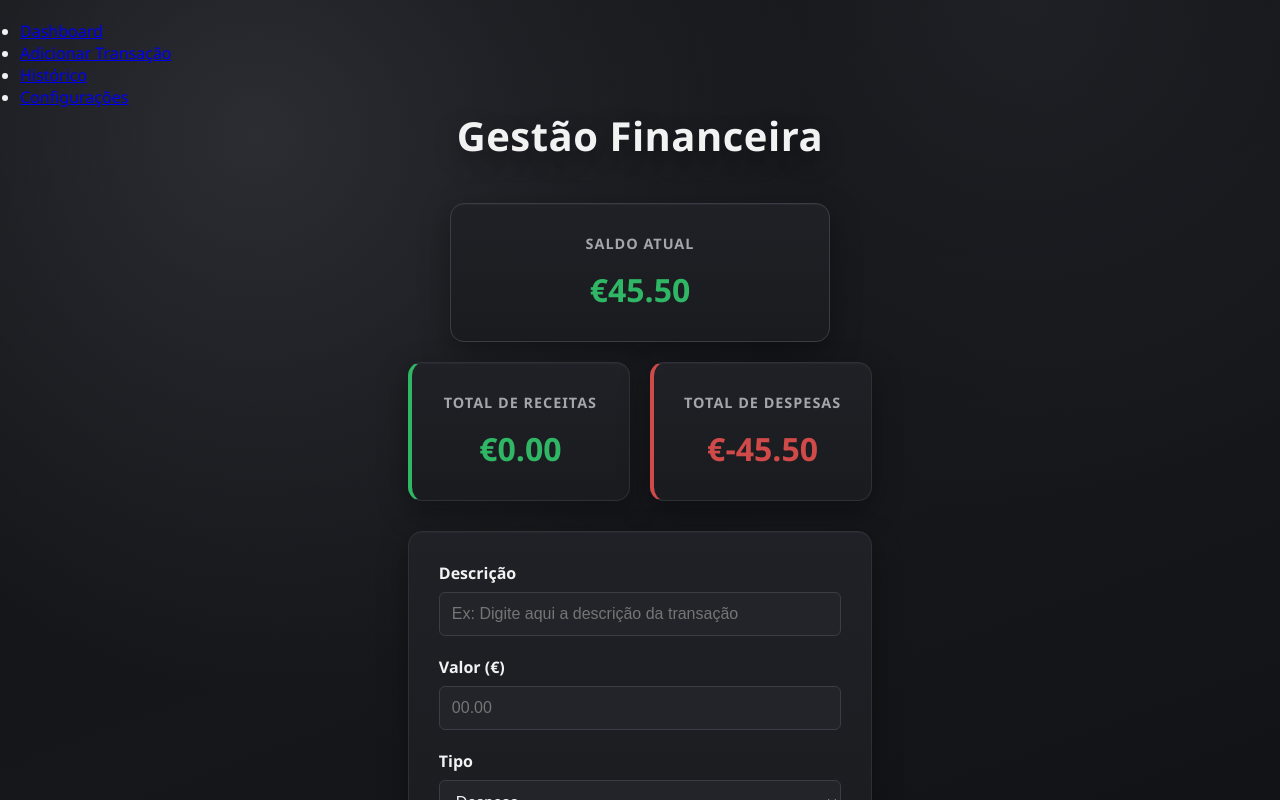
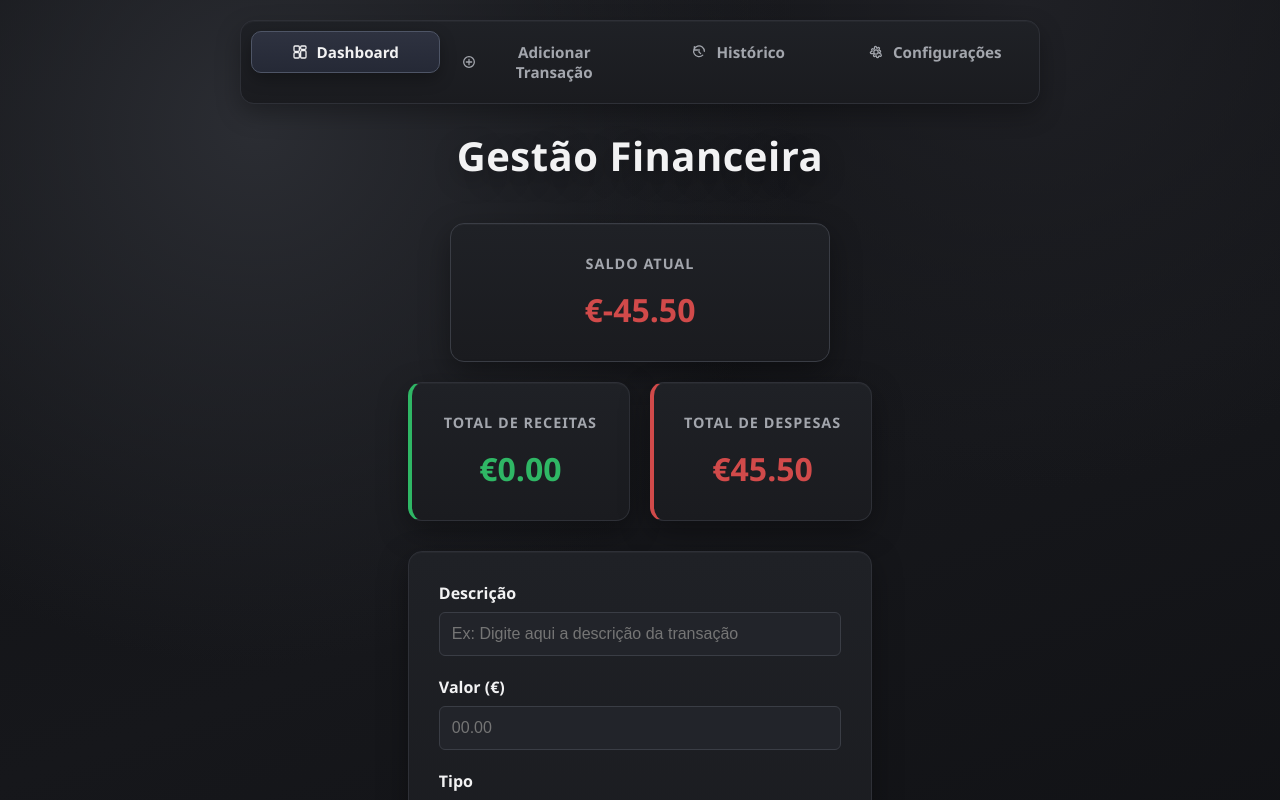
Before and after one commit to DanielMoraesTI/projeto_react, a React (Vite) app: page /dashboard in a window 1280 px wide. Shown: the top 800 px of the page. Built offline with nearby package versions, Linux system fonts and the light colour scheme.

Commit message:
aplicado estilo duvidoso na Navbar e ajuste de código conforme solicitado no V2 que deixa de usar o type para determinar receitas e despesas e sim o sinal do amount

```diff
--- a/src/App.jsx
+++ b/src/App.jsx
@@ -12,22 +12,21 @@ function App() {
 
   // Calcular valores tanto soma de receitas, despesas e saldo
   const income = transactions
-    .filter((t) => t.type === "income")
+    .filter((t) => t.amount > 0)
     .reduce((sum, t) => sum + t.amount, 0);
 
   const expense = transactions
-    .filter((t) => t.type === "expense")
-    .reduce((sum, t) => sum + t.amount, 0);
+    .filter((t) => t.amount < 0)
+    .reduce((sum, t) => sum + Math.abs(t.amount), 0);
 
   const balance = income - expense;
 
   // Adicionar transação onde é gerado um ID único, a data atual e os dados da transação vinda do formulário de adição de transação. A nova transação é adicionada no início da lista de transações para que apareça primeiro.
-  const handleAdd = ({ description, amount, type }) => {
+  const handleAdd = ({ description, amount }) => {
     const newTransaction = {
       id: Math.max(...transactions.map((t) => t.id), 0) + 1,
       description,
       amount,
-      type,
       date: new Date().toISOString().split("T")[0],
     };
     setTransactions([newTransaction, ...transactions]);
@@ -50,9 +49,7 @@ function App() {
         <TransactionList transactions={transactions} onDelete={handleDelete} />
       </main>
 
-      <footer className="app-footer">
-        &#169; 2026 Grupo Pangéia. Projeto React M6.
-      </footer>
+
       <ReactQueryDevtools initialIsOpen={false} />
     </div>
   );
--- a/src/components/AddTransaction.jsx
+++ b/src/components/AddTransaction.jsx
@@ -14,10 +14,12 @@ function AddTransaction({ onAdd }) {
       return;
     }
 
+    const numericAmount = Math.abs(parseFloat(amount));
+    const signedAmount = type === "expense" ? -numericAmount : numericAmount;
+
     onAdd({
       description: description.trim(),
-      amount: parseFloat(amount),
-      type: type,
+      amount: signedAmount,
     });
 
     setDescription("");
@@ -44,7 +46,9 @@ function AddTransaction({ onAdd }) {
           value={amount}
           onChange={(e) => setAmount(e.target.value)}
           // Blocks 'e' and 'E', which browsers allow by default in number inputs for scientific notation (e.g. 1e5)
-          onKeyDown={(e) => (e.key === 'e' || e.key === 'E') && e.preventDefault()}
+          onKeyDown={(e) =>
+            (e.key === "e" || e.key === "E") && e.preventDefault()
+          }
           placeholder="00.00"
         />
       </div>
--- a/src/components/Navbar.jsx
+++ b/src/components/Navbar.jsx
@@ -1,32 +1,87 @@
+import { useEffect, useState } from "react";
 import { NavLink } from "react-router";
 
 const Navbar = () => {
+  const [scrollProgress, setScrollProgress] = useState(0);
+
+  useEffect(() => {
+    const handleScroll = () => {
+      const progress = Math.min(window.scrollY / 180, 1);
+      setScrollProgress(progress);
+    };
+
+    handleScroll();
+    window.addEventListener("scroll", handleScroll, { passive: true });
+
+    return () => window.removeEventListener("scroll", handleScroll);
+  }, []);
+
+  const navItems = [
+    {
+      to: "/dashboard",
+      label: "Dashboard",
+      icon: (
+        <svg viewBox="0 0 24 24" aria-hidden="true">
+          <rect x="3" y="3" width="8" height="8" rx="1.5" />
+          <rect x="13" y="3" width="8" height="5" rx="1.5" />
+          <rect x="13" y="10" width="8" height="11" rx="1.5" />
+          <rect x="3" y="13" width="8" height="8" rx="1.5" />
+        </svg>
+      ),
+    },
+    {
+      to: "/add-transaction",
+      label: "Adicionar Transação",
+      icon: (
+        <svg viewBox="0 0 24 24" aria-hidden="true">
+          <circle cx="12" cy="12" r="8" />
+          <path d="M12 8v8M8 12h8" />
+        </svg>
+      ),
+    },
+    {
+      to: "/history",
+      label: "Histórico",
+      icon: (
+        <svg viewBox="0 0 24 24" aria-hidden="true">
+          <path d="M5 4v5h5" />
+          <path d="M20 11a8 8 0 1 0-2.34 5.66" />
+          <path d="M12 8v4l2.5 2.5" />
+        </svg>
+      ),
+    },
+    {
+      to: "/settings",
+      label: "Configurações",
+      icon: (
+        <svg viewBox="0 0 24 24" aria-hidden="true">
+          <circle cx="12" cy="12" r="3.25" />
+          <path d="M19.4 15a1 1 0 0 0 .2 1.1l.1.1a1.5 1.5 0 0 1-2.1 2.1l-.1-.1a1 1 0 0 0-1.1-.2 1 1 0 0 0-.6.9V19a1.5 1.5 0 0 1-3 0v-.2a1 1 0 0 0-.6-.9 1 1 0 0 0-1.1.2l-.1.1a1.5 1.5 0 1 1-2.1-2.1l.1-.1a1 1 0 0 0 .2-1.1 1 1 0 0 0-.9-.6H5a1.5 1.5 0 0 1 0-3h.2a1 1 0 0 0 .9-.6 1 1 0 0 0-.2-1.1l-.1-.1a1.5 1.5 0 0 1 2.1-2.1l.1.1a1 1 0 0 0 1.1.2 1 1 0 0 0 .6-.9V5a1.5 1.5 0 0 1 3 0v.2a1 1 0 0 0 .6.9 1 1 0 0 0 1.1-.2l.1-.1a1.5 1.5 0 1 1 2.1 2.1l-.1.1a1 1 0 0 0-.2 1.1 1 1 0 0 0 .9.6h.2a1.5 1.5 0 0 1 0 3h-.2a1 1 0 0 0-.9.6z" />
+        </svg>
+      ),
+    },
+  ];
+
   return (
-        <nav className="navbar">
+    <nav
+      className={`navbar${scrollProgress > 0.05 ? " is-scrolled" : ""}`}
+      style={{ "--nav-scroll": scrollProgress }}
+    >
       <ul>
-                <li>
-                    <NavLink to="/dashboard" className={({ isActive }) => isActive ? "active" : ""}>
-                        Dashboard
+        {navItems.map((item) => (
+          <li key={item.to}>
+            <NavLink
+              to={item.to}
+              className={({ isActive }) => (isActive ? "active" : "")}
+            >
+              <span className="navbar-icon">{item.icon}</span>
+              <span>{item.label}</span>
             </NavLink>
           </li>
-                <li>
-                    <NavLink to="/add-transaction" className={({ isActive }) => isActive ? "active" : ""}>
-                        Adicionar Transação
-                    </NavLink>
-                </li>
-                <li>
-                    <NavLink to="/history" className={({ isActive }) => isActive ? "active" : ""}>
-                        Histórico
-                    </NavLink>
-                </li>
-                <li>
-                    <NavLink to="/settings" className={({ isActive }) => isActive ? "active" : ""}>
-                        Configurações
-                    </NavLink>
-                </li>
+        ))}
       </ul>
     </nav>
   );
-}
+};
 
 export default Navbar;
--- a/src/components/TransactionItem.jsx
+++ b/src/components/TransactionItem.jsx
@@ -1,7 +1,8 @@
 // O componente TransactionItem recebe os dados de uma transação e a função de delete como props. Ele determina se a transação é uma receita ou despesa com base no tipo e renderiza as informações da transação, incluindo a descrição, data e valor formatado. O valor é exibido com um sinal de "+" para receitas e "-" para despesas, e a cor do valor é definida como verde para receitas e vermelho para despesas. Além disso, há um botão de delete que, quando clicado, chama a função onDelete passando o ID da transação para remover a transação correspondente da lista.
 
 export function TransactionItem({ transaction, onDelete }) {
-  const isIncome = transaction.type === "income";
+  const isIncome = transaction.amount > 0;
+  const displayAmount = Math.abs(transaction.amount);
 
   return (
     <div className={`transaction-item ${isIncome ? "income" : "expense"}`}>
@@ -12,12 +13,9 @@ export function TransactionItem({ transaction, onDelete }) {
 
       <div className="transaction-amount">
         <span className={isIncome ? "positive" : "negative"}>
-          {isIncome ? "+" : "-"}€{transaction.amount.toFixed(2)}
+          {isIncome ? "+" : "-"}€{displayAmount.toFixed(2)}
         </span>
-        <button
-          className="delete-btn"
-          onClick={() => onDelete(transaction.id)}
-        >
+        <button className="delete-btn" onClick={() => onDelete(transaction.id)}>
           ×
         </button>
       </div>
--- a/src/main.jsx
+++ b/src/main.jsx
@@ -8,6 +8,7 @@ import Dashboard from "./pages/Dashboard.jsx";
 import AddTransaction from "./pages/AddTransaction.jsx";
 import History from "./pages/History.jsx";
 import Settings from "./pages/Settings.jsx";
+import "./styles/App.css";
 
 const queryClient = new QueryClient();
 
--- a/src/styles/App.css
+++ b/src/styles/App.css
@@ -59,6 +59,100 @@ main {
   display: flex;
   flex-direction: column;
   gap: 30px;
+}
+
+/* NAVBAR */
+.navbar {
+  --nav-scroll: 0;
+  position: sticky;
+  top: 12px;
+  z-index: 40;
+  max-width: 800px;
+  margin: 0 auto 24px;
+  padding: 10px;
+  border: 1px solid var(--line);
+  border-radius: 14px;
+  background: linear-gradient(180deg, #1f2126 0%, #1a1b1f 100%);
+  backdrop-filter: blur(8px);
+  border-color: rgb(46 48 55 / calc(1 + (var(--nav-scroll) * 0.12)));
+  box-shadow:
+    inset 0 1px 0 rgba(255, 255, 255, 0.03),
+    0 calc(10px + (var(--nav-scroll) * 8px)) calc(24px + (var(--nav-scroll) * 12px))
+      rgb(0 0 0 / calc(0.28 + (var(--nav-scroll) * 0.16)));
+  transition:
+    box-shadow 0.28s ease,
+    border-color 0.28s ease,
+    background 0.28s ease;
+}
+
+.navbar.is-scrolled {
+  background: linear-gradient(180deg, #22252d 0%, #1a1d24 100%);
+  box-shadow:
+    inset 0 1px 0 rgba(255, 255, 255, 0.06),
+    0 calc(12px + (var(--nav-scroll) * 10px)) calc(28px + (var(--nav-scroll) * 14px))
+      rgb(0 0 0 / calc(0.34 + (var(--nav-scroll) * 0.14))),
+    0 0 0 1px rgb(122 216 159 / calc(0.08 + (var(--nav-scroll) * 0.1)));
+}
+
+.navbar ul {
+  list-style: none;
+  display: grid;
+  grid-template-columns: repeat(4, minmax(120px, 1fr));
+  gap: 8px;
+}
+
+.navbar a {
+  position: relative;
+  display: block;
+  display: flex;
+  align-items: center;
+  justify-content: center;
+  gap: 9px;
+  text-align: center;
+  text-decoration: none;
+  color: var(--text-muted);
+  font-weight: 600;
+  font-size: 0.95rem;
+  padding: 10px 12px;
+  border-radius: 10px;
+  border: 1px solid transparent;
+  transition: all 0.2s ease;
+}
+
+.navbar-icon {
+  width: 16px;
+  height: 16px;
+  display: inline-flex;
+  align-items: center;
+  justify-content: center;
+}
+
+.navbar-icon svg {
+  width: 16px;
+  height: 16px;
+  stroke: currentColor;
+  fill: none;
+  stroke-width: 1.9;
+  stroke-linecap: round;
+  stroke-linejoin: round;
+}
+
+.navbar a:hover {
+  color: var(--text-main);
+  background: #242730;
+  border-color: #3a3d45;
+}
+
+.navbar a.active {
+  color: var(--text-main);
+  background: linear-gradient(180deg, #2e3240 0%, #252936 100%);
+  border-color: #4e5566;
+  box-shadow: 0 6px 16px rgba(0, 0, 0, 0.28);
+}
+
+.navbar a:focus-visible {
+  outline: none;
+  box-shadow: 0 0 0 4px rgba(90, 95, 107, 0.3);
 }
 
 /* SUMMARY - Os 3 cards */
@@ -131,6 +225,7 @@ input[type="number"]::-webkit-outer-spin-button {
   margin: 0;
 }
 input[type="number"] {
+  appearance: textfield;
   -moz-appearance: textfield;
 }
 
@@ -165,7 +260,9 @@ input[type="number"] {
   color: var(--text-main);
   border-radius: 6px;
   font-size: 1rem;
-  transition: border-color 0.25s, box-shadow 0.25s;
+  transition:
+    border-color 0.25s,
+    box-shadow 0.25s;
 }
 
 .form-group input:focus,
@@ -186,7 +283,10 @@ input[type="number"] {
   font-weight: 600;
   cursor: pointer;
   letter-spacing: 0.4px;
-  transition: transform 0.2s, box-shadow 0.2s, border-color 0.2s;
+  transition:
+    transform 0.2s,
+    box-shadow 0.2s,
+    border-color 0.2s;
 }
 
 .form button:hover {
@@ -226,7 +326,9 @@ input[type="number"] {
   align-items: center;
   padding: 15px 0;
   border-bottom: 1px solid #2a2c32;
-  transition: background 0.2s, border-color 0.2s;
+  transition:
+    background 0.2s,
+    border-color 0.2s;
 }
 
 .transaction-item:last-child {
@@ -287,7 +389,9 @@ input[type="number"] {
   height: 36px;
   font-size: 1.5rem;
   cursor: pointer;
-  transition: background 0.2s, transform 0.2s;
+  transition:
+    background 0.2s,
+    transform 0.2s;
   display: flex;
   align-items: center;
   justify-content: center;
@@ -300,6 +404,33 @@ input[type="number"] {
 
 /* RESPONSIVO */
 @media (max-width: 600px) {
+  .navbar {
+    top: 8px;
+    margin-bottom: 18px;
+    padding: 8px;
+  }
+
+  .navbar ul {
+    grid-template-columns: 1fr;
+  }
+
+  .navbar a {
+    justify-content: flex-start;
+    text-align: left;
+    padding-left: 14px;
+  }
+
+  .navbar a.active::before {
+    content: "";
+    position: absolute;
+    left: 0;
+    top: 7px;
+    bottom: 7px;
+    width: 4px;
+    border-radius: 999px;
+    background: linear-gradient(180deg, var(--green) 0%, #7bd89f 100%);
+  }
+
   header h1 {
     font-size: 1.8rem;
   }
```
Lines whose indentation alone changed are shown as unchanged.
